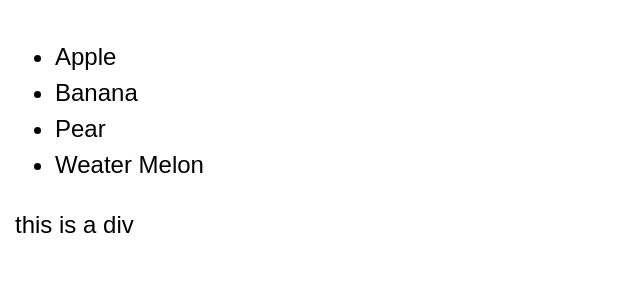
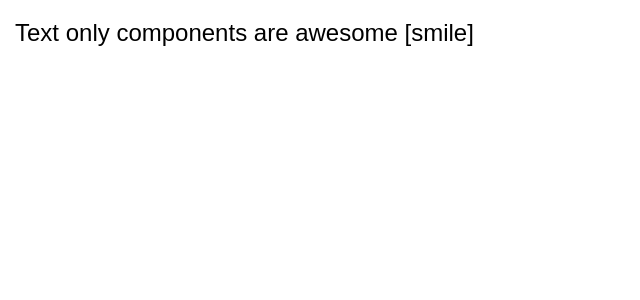
Before and after one commit to wangshijun/course-new-features-of-react16, a React (Create React App) app: page / in a window 1280 px wide. Shown: the top 300 px of the page, without its empty margins (0-640 px from the left). Built offline with nearby package versions, Linux system fonts and the light colour scheme.

Commit message:
lesson 03: render text only components to reduce dom level

```diff
--- /dev/null
+++ b/src/TextOnlyComponent.js
@@ -0,0 +1,15 @@
+import React, { Component } from 'react';
+
+const Comment = ({ text }) => text.replace(':)', '[smile]');
+
+class App extends Component {
+  render() {
+    return (
+      <div>
+        <Comment text="Text only components are awesome :)" />
+      </div>
+    );
+  }
+}
+
+export default App;
--- a/src/index.js
+++ b/src/index.js
@@ -1,7 +1,7 @@
 import React from 'react';
 import ReactDOM from 'react-dom';
 import './index.css';
-import App from './MultiElementRender';
+import App from './TextOnlyComponent';
 import registerServiceWorker from './registerServiceWorker';
 
 ReactDOM.render(<App />, document.getElementById('root'));
```
